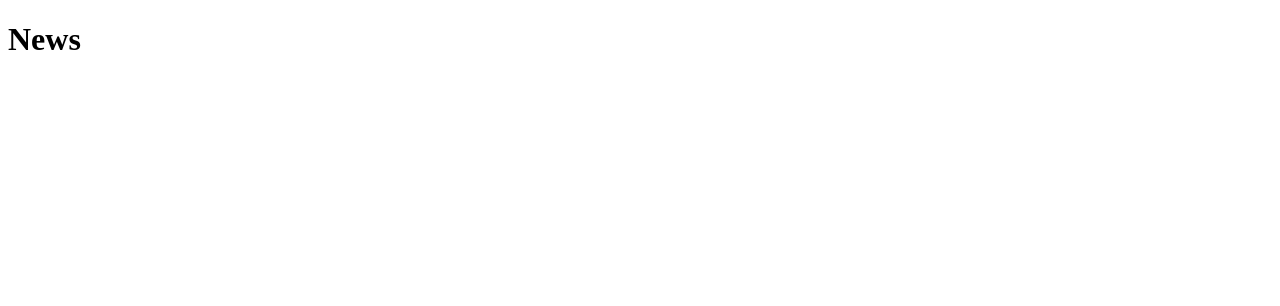
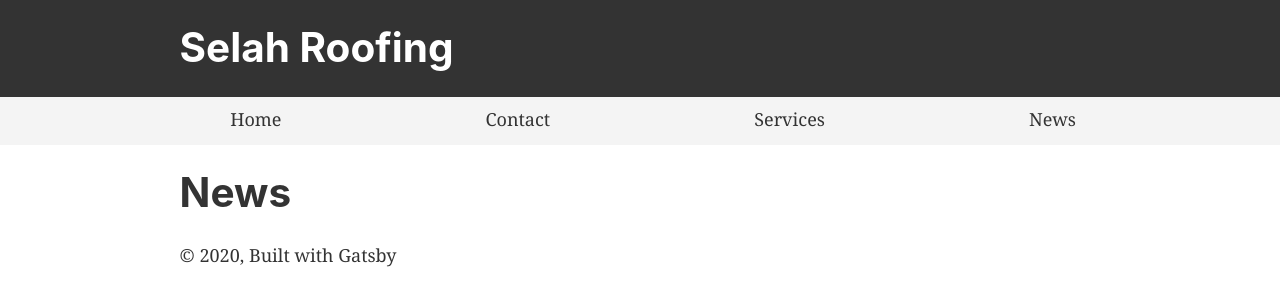
Before and after one commit to ridiculoususername/selahRoofing, a Gatsby site: page /news in a window 1280 px wide. Built offline with nearby package versions, Linux system fonts and the light colour scheme; Gatsby itself is replaced by a stand-in of ours.

Commit message:
Added news page link to the menu comp.

```diff
--- a/src/components/menu.js
+++ b/src/components/menu.js
@@ -14,7 +14,7 @@ const Menu = () => (
             <li><Link to="/">Home</Link></li>
             <li><Link to="/contact">Contact</Link></li>
             <li><Link to="/services">Services</Link></li>
-
+            <li><Link to="/news">News</Link></li>
         </ul>
         </div>
 )
--- a/src/pages/news.js
+++ b/src/pages/news.js
@@ -1,11 +1,17 @@
 import React from 'react'
 
-const News = () => {
+import Layout from "../components/layout"
+import SEO from "../components/seo"
+
+const NewsPage = () => {
     return (
+        <Layout>
+        <SEO title="News" />
         <div>
             <h1>News</h1>
         </div>
+        </Layout>
     )
 }
 
-export default News;
+export default NewsPage;
```
